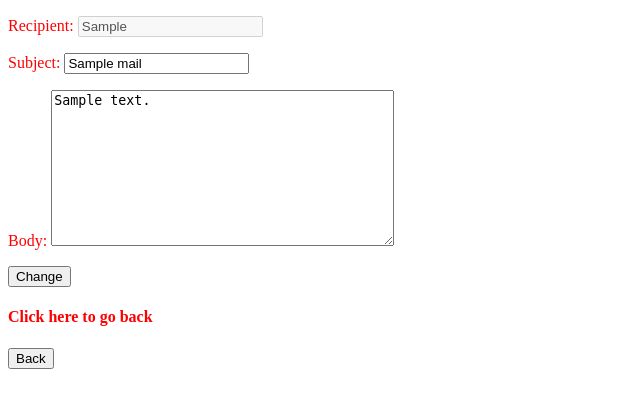
After one commit to 12Danish/Django_email_sender_app, a Django app: page /email_functionality/update_mail/1 in a window 1280 px wide. The commit adds this page. Shown: the top 408 px of the page, without its empty margins (0-640 px from the left). Run offline with Django 3.2, Linux system fonts and the light colour scheme; a user stored in the database is signed in; tables that the repository leaves empty hold one stand-in row (values such as "Sample post").

Commit message:
Added update functionality

```diff
--- a/email_functionality/forms.py
+++ b/email_functionality/forms.py
@@ -2,12 +2,9 @@ from django import forms
 from .models import Mails
 
 
-class WriteMailForm(forms.Form):
-    recipient = forms.EmailField(label='To', max_length='150')
-    subject = forms.CharField(label='Subject', max_length='200')
+class WriteMailForm(forms.ModelForm):
+    status = forms.CharField(widget=forms.HiddenInput)
     body = forms.CharField(label='Body', max_length=1000, widget=forms.Textarea)
-    status = forms.CharField(widget=forms.HiddenInput)
-
     class Meta:
         model = Mails
         fields = ('recipient', 'subject', 'body', 'status')
--- /dev/null
+++ b/email_functionality/static/js/update_mail.js
@@ -0,0 +1,8 @@
+document.addEventListener('DOMContentLoaded', () =>{
+    const recipientField = document.querySelector('input[name="recipient"]');
+    disableField(recipientField);
+})
+
+function disableField(field){
+    field.disabled = true;
+}
--- a/email_functionality/templates/email_functionality/mail_details.html
+++ b/email_functionality/templates/email_functionality/mail_details.html
@@ -26,7 +26,7 @@
 <!-- Adding option to go back to update mail -->
 <div id="update">
     <h4>Click here to Update the mail</h4>
-    <a href="{% url 'email_functionality:update' %}">
+    <a href="{% url 'email_functionality:update' pk=mail.id %}">
         <button>
             Update
         </button>
@@ -34,10 +34,10 @@
 </div>
 
 <!-- Adding option to go back to delete the mail -->
-<div >
+<div>
     <h4>Click here to Delete the mail</h4>
     <input type="hidden" name="csrfmiddlewaretoken" id="csrfToken" value="{% csrf_token %}">
-    <a id="delete" data-mail-url ="{% url 'email_functionality:delete' pk=mail.id %}" >
+    <a id="delete" data-mail-url="{% url 'email_functionality:delete' pk=mail.id %}">
         <button id="delete_button">
             Delete
         </button>
--- /dev/null
+++ b/email_functionality/templates/email_functionality/update_mail.html
@@ -0,0 +1,25 @@
+{% extends 'layout.html' %}
+{% block head %}
+<title>Update Mail </title>
+{% load static %}
+<script src="{% static 'js/update_mail.js' %}"></script>
+
+{% endblock %}
+
+{% block body %}
+<form method="post">
+    {% csrf_token %}
+    {{ form.as_p }}
+    <button type="submit">Change</button>
+</form>
+
+<!-- Adding option to go back to the previous page -->
+<div id="back">
+    <h4>Click here to go back</h4>
+    <a href="javascript:history.back()">
+        <button id="back_button">
+            Back
+        </button>
+    </a>
+</div>
+{% endblock %}
--- a/email_functionality/urls.py
+++ b/email_functionality/urls.py
@@ -8,7 +8,7 @@ urlpatterns = [
     path('', DashboardView.as_view(), name='dashboard'),
     path('write_mail/', WriteMail.as_view(), name='write_mail'),
     path('delete_mail/<int:pk>', DeleteView.as_view(), name='delete'),
-    path('update_mail/', UpdateMailView.as_view(), name='update'),
+    path('update_mail/<int:pk>', UpdateMailView.as_view(), name='update'),
     path('details/<int:pk>/', MailDetailsView.as_view(), name='details'),
     path('drafts/', DraftsView.as_view(), name='drafts')
 ]
--- a/email_functionality/views.py
+++ b/email_functionality/views.py
@@ -53,8 +53,12 @@ class WriteMail(LoginRequiredMixin, FormView):
         return HttpResponseRedirect(reverse('email_functionality:dashboard'))
 
 
+# This view handles the update functionality
 class UpdateMailView(LoginRequiredMixin, UpdateView):
-    pass
+    model = Mails  # Referring to the model class
+    form_class = WriteMailForm  # referring to the form class
+    template_name = 'email_functionality/update_mail.html'  # name of the template to display
+    success_url = reverse_lazy('email_functionality:dashboard')  # url to redirect
 
 
 class DeleteMailView(LoginRequiredMixin, DeleteView):
@@ -71,5 +75,6 @@ def mail_action():
     pass
 
 
+# This function will handle the action of sending mail
 def send_mail():
     pass
```
